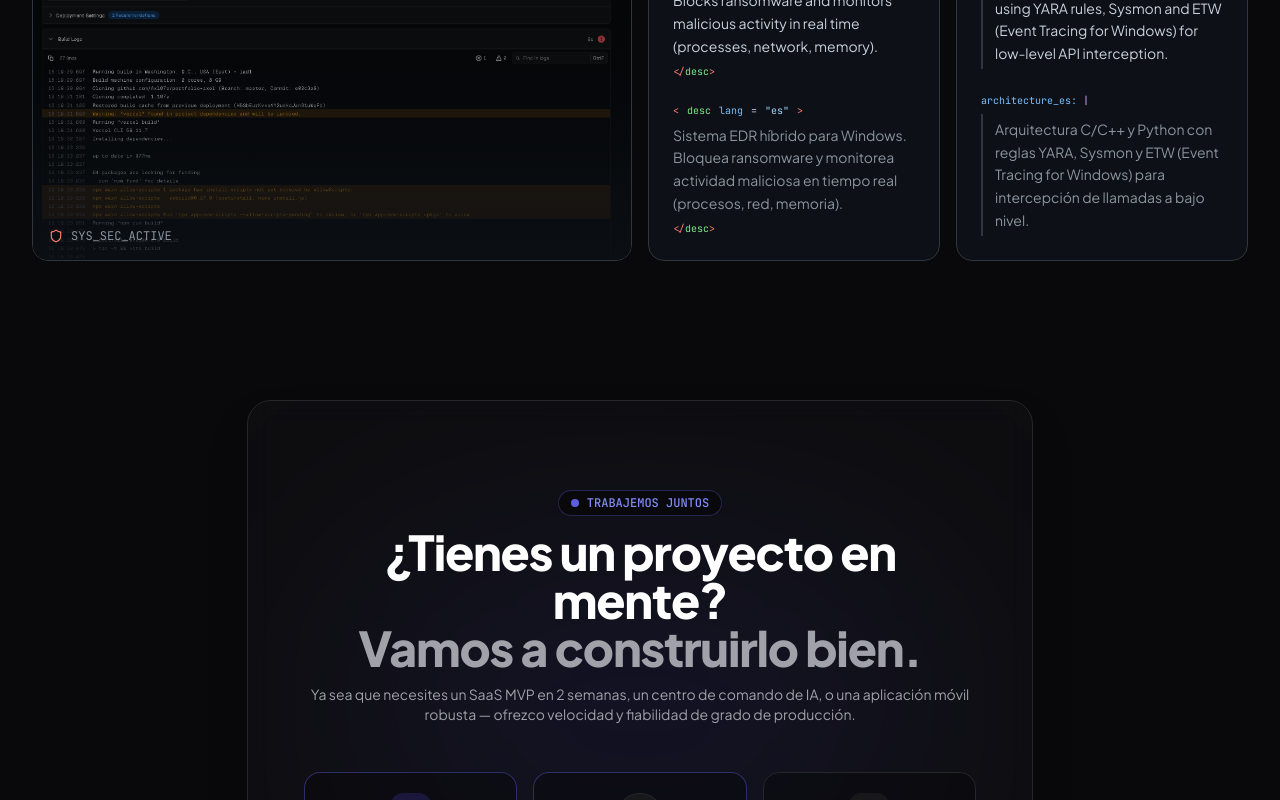
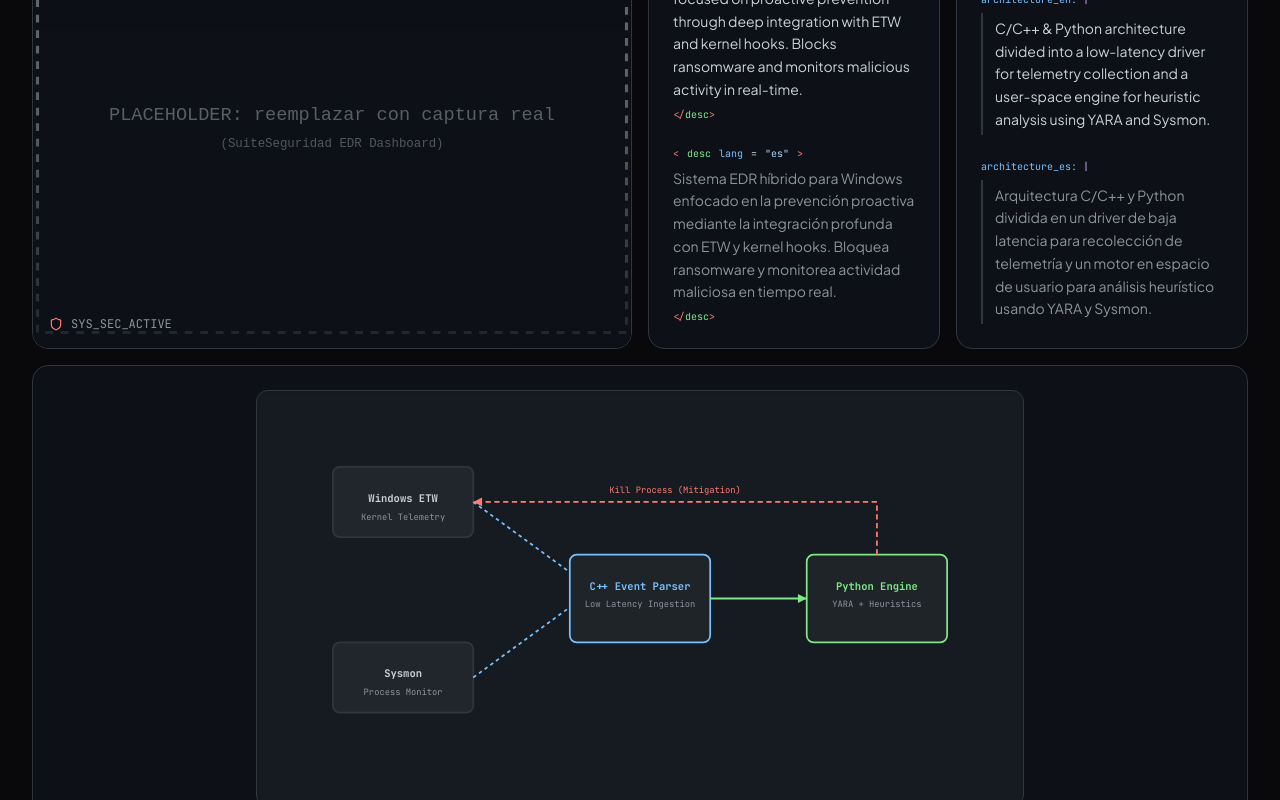
Before and after one commit to Axl07s/portfolio-axel, a React (Vite) app: page /project/suiteseguridad in a window 1280 px wide. Shown: the part 480-1280 px from the top of the page. Built offline with nearby package versions, Linux system fonts and the light colour scheme.

Commit message:
fix(portfolio): fix overlap bug, replace mockups and finish project detail layouts

```diff
--- a/src/components/PersonalProjectsSection.tsx
+++ b/src/components/PersonalProjectsSection.tsx
@@ -96,7 +96,7 @@ export function PersonalProjectsSection({ lang }: { lang: 'ES' | 'EN' }) {
       <div
         className="pointer-events-none hidden md:block absolute top-0 left-0 w-80 h-48 rounded-xl overflow-hidden shadow-2xl border border-zinc-800 z-0 transition-opacity duration-300 ease-out"
         style={{
-          opacity: hoveredProject ? 1 : 0,
+          opacity: (hoveredProject && (mousePos.x !== 0 || mousePos.y !== 0)) ? 1 : 0,
           transform: `translate3d(${mousePos.x + 20}px, ${mousePos.y - 100}px, 0)`,
           transition: 'transform 0.15s ease-out, opacity 0.3s ease'
         }}
--- a/src/components/project-layouts/BentoLayout.tsx
+++ b/src/components/project-layouts/BentoLayout.tsx
@@ -157,6 +157,47 @@ export function BentoLayout({ project }: { project: PersonalProject }) {
           </div>
         </div>
 
+        {/* Architecture Diagram Card */}
+        <div className="md:col-span-4 bg-[#0d1117] border border-[#30363d] rounded-2xl p-6 flex flex-col items-center justify-center min-h-[300px]">
+          <div className="w-full max-w-3xl flex items-center justify-center p-8 bg-[#161b22] border border-[#30363d] rounded-xl overflow-hidden shadow-inner">
+             {/* A simple low-level architecture diagram in SVG */}
+             <svg viewBox="0 0 800 400" className="w-full h-auto text-[#8b949e] font-mono text-xs">
+                {/* ETW Provider */}
+                <rect x="50" y="50" width="160" height="80" rx="8" fill="#21262d" stroke="#30363d" strokeWidth="2" />
+                <text x="130" y="90" textAnchor="middle" fill="#c9d1d9" className="font-bold">Windows ETW</text>
+                <text x="130" y="110" textAnchor="middle" fill="#8b949e" className="text-[10px]">Kernel Telemetry</text>
+
+                {/* Sysmon */}
+                <rect x="50" y="250" width="160" height="80" rx="8" fill="#21262d" stroke="#30363d" strokeWidth="2" />
+                <text x="130" y="290" textAnchor="middle" fill="#c9d1d9" className="font-bold">Sysmon</text>
+                <text x="130" y="310" textAnchor="middle" fill="#8b949e" className="text-[10px]">Process Monitor</text>
+
+                {/* Arrows to Data Ingestion */}
+                <path d="M 210 90 L 320 170" stroke="#79c0ff" strokeWidth="2" fill="none" strokeDasharray="4,4" />
+                <path d="M 210 290 L 320 210" stroke="#79c0ff" strokeWidth="2" fill="none" strokeDasharray="4,4" />
+
+                {/* Data Ingestion (C++) */}
+                <rect x="320" y="150" width="160" height="100" rx="8" fill="#1f2428" stroke="#79c0ff" strokeWidth="2" />
+                <text x="400" y="190" textAnchor="middle" fill="#79c0ff" className="font-bold">C++ Event Parser</text>
+                <text x="400" y="210" textAnchor="middle" fill="#8b949e" className="text-[10px]">Low Latency Ingestion</text>
+
+                {/* Arrow to Python Engine */}
+                <path d="M 480 200 L 590 200" stroke="#7ee787" strokeWidth="2" fill="none" />
+                <polygon points="590,200 580,195 580,205" fill="#7ee787" />
+
+                {/* Python Detection Engine */}
+                <rect x="590" y="150" width="160" height="100" rx="8" fill="#1f2428" stroke="#7ee787" strokeWidth="2" />
+                <text x="670" y="190" textAnchor="middle" fill="#7ee787" className="font-bold">Python Engine</text>
+                <text x="670" y="210" textAnchor="middle" fill="#8b949e" className="text-[10px]">YARA + Heuristics</text>
+
+                {/* Mitigation Action */}
+                <path d="M 670 150 L 670 90 L 210 90" stroke="#ff7b72" strokeWidth="2" fill="none" strokeDasharray="6,4" />
+                <polygon points="210,90 220,85 220,95" fill="#ff7b72" />
+                <text x="440" y="80" textAnchor="middle" fill="#ff7b72" className="text-[10px]">Kill Process (Mitigation)</text>
+             </svg>
+          </div>
+        </div>
+
       </div>
     </div>
   );
--- a/src/data/personalProjectsData.ts
+++ b/src/data/personalProjectsData.ts
@@ -17,24 +17,24 @@ export const personalProjects: PersonalProject[] = [
   {
     id: 'suiteseguridad',
     title: 'SuiteSeguridad EDR',
-    descriptionES: 'Sistema EDR híbrido para Windows. Bloquea ransomware y monitorea actividad maliciosa en tiempo real (procesos, red, memoria).',
-    descriptionEN: 'Hybrid EDR system for Windows. Blocks ransomware and monitors malicious activity in real time (processes, network, memory).',
-    architectureES: 'Arquitectura C/C++ y Python con reglas YARA, Sysmon y ETW (Event Tracing for Windows) para intercepción de llamadas a bajo nivel.',
-    architectureEN: 'C/C++ & Python architecture using YARA rules, Sysmon and ETW (Event Tracing for Windows) for low-level API interception.',
+    descriptionES: 'Sistema EDR híbrido para Windows enfocado en la prevención proactiva mediante la integración profunda con ETW y kernel hooks. Bloquea ransomware y monitorea actividad maliciosa en tiempo real.',
+    descriptionEN: 'Hybrid EDR system for Windows focused on proactive prevention through deep integration with ETW and kernel hooks. Blocks ransomware and monitors malicious activity in real-time.',
+    architectureES: 'Arquitectura C/C++ y Python dividida en un driver de baja latencia para recolección de telemetría y un motor en espacio de usuario para análisis heurístico usando YARA y Sysmon.',
+    architectureEN: 'C/C++ & Python architecture divided into a low-latency driver for telemetry collection and a user-space engine for heuristic analysis using YARA and Sysmon.',
     tech: ['Python', 'C++', 'YARA', 'Sysmon', 'ETW API'],
-    image: '/projects/suite_mockup.png',
+    image: '/projects/suite_mockup.svg',
     layoutStyle: 'bento',
     seoDescription: 'A hybrid EDR system for Windows that blocks ransomware and monitors malicious activity in real time using YARA and ETW.',
-    seoImage: '/projects/suite_mockup.png'
+    seoImage: '/projects/suite_mockup.svg'
   },
   {
     id: 'puce-integrador',
     title: 'PUCE Connect Hub',
-    descriptionES: 'Portal móvil offline-first para estudiantes universitarios con sincronización en segundo plano.',
-    descriptionEN: 'Offline-first mobile portal for university students with background synchronization.',
-    architectureES: 'Arquitectura móvil con Inyección de Dependencias (Locator), SQLite para caché local y almacenamiento seguro encriptado.',
-    architectureEN: 'Mobile architecture with Dependency Injection (Locator), SQLite for local caching, and secure encrypted storage.',
-    tech: ['Flutter', 'Dart', 'Spring Boot', 'Java', 'SQLite'],
+    descriptionES: 'Portal móvil offline-first para sincronización robusta de notas y asistencia académica bajo conectividad intermitente.',
+    descriptionEN: 'Offline-first mobile portal for robust synchronization of grades and academic attendance under intermittent connectivity.',
+    architectureES: 'Arquitectura móvil con Inyección de Dependencias, BLoC pattern y base de datos embebida Isar con un worker de sincronización en background.',
+    architectureEN: 'Mobile architecture using Dependency Injection, BLoC pattern, and an embedded Isar database with a background synchronization worker.',
+    tech: ['Flutter', 'Dart', 'Spring Boot', 'Isar DB', 'BLoC'],
     image: '/projects/puce_mockup.png',
     layoutStyle: 'editorial',
     seoDescription: 'Offline-first mobile portal built with Flutter and Spring Boot, featuring background synchronization and secure local caching.',
```
Also changed, not shown: public/projects/puce_mockup.png, public/projects/suite_mockup.svg (added).
